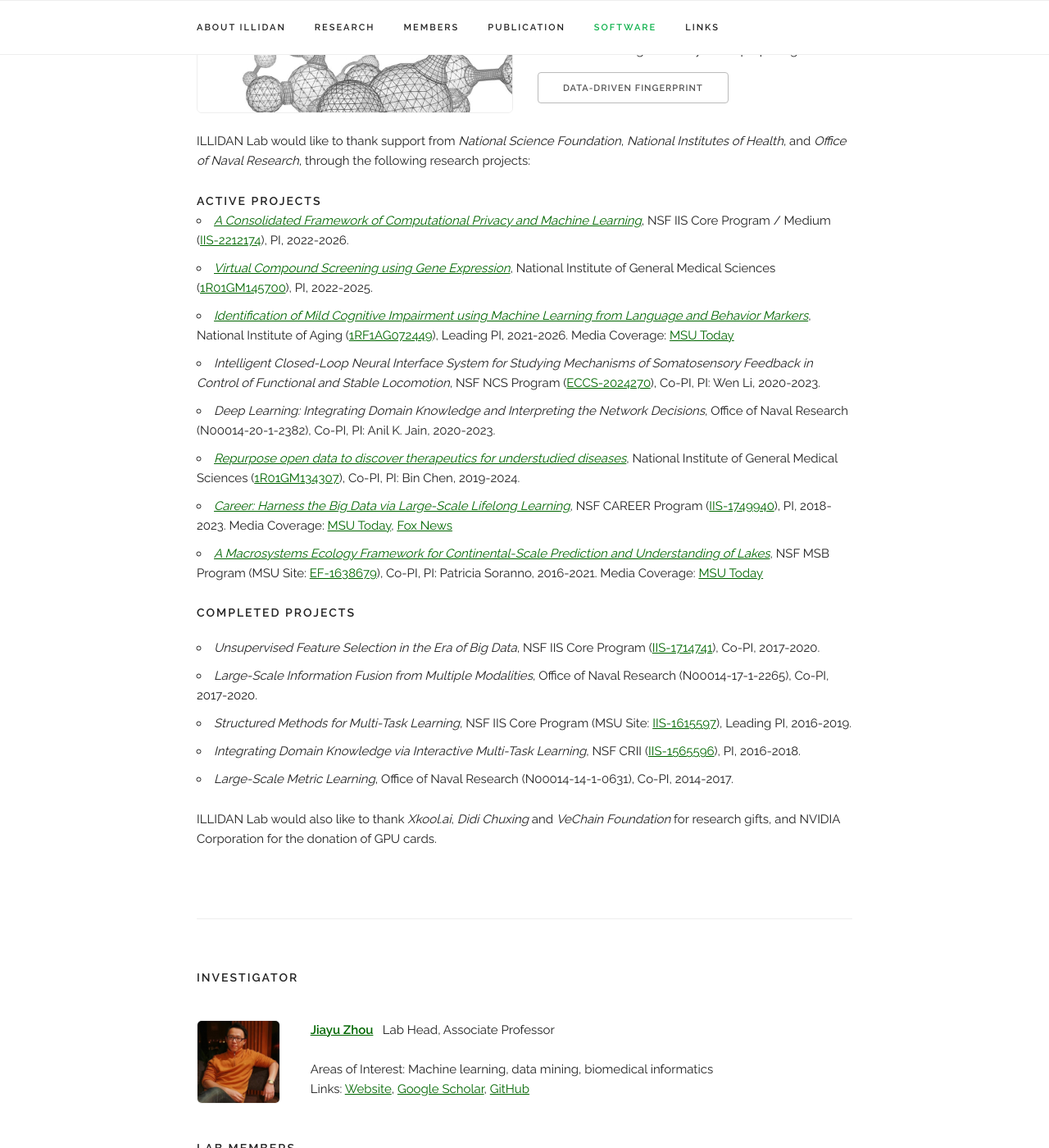
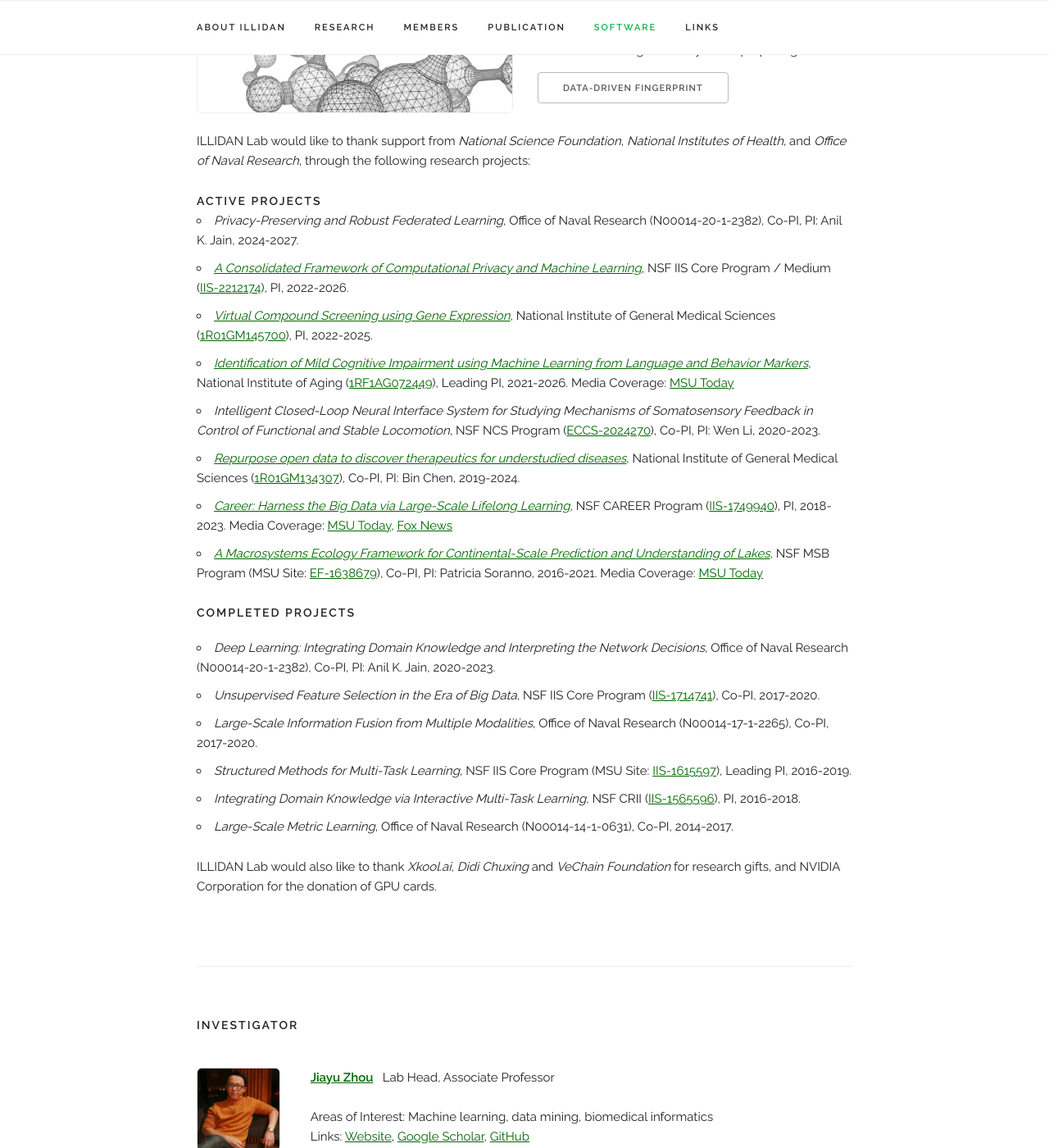
Before and after one commit to Marvelrex/denos.lab.io, a Jekyll site: the page built from index.html, in a window 1280 px wide and 1400 px high, scrolled down 1815 px. Shown: the whole window at 82% size. Built offline with Jekyll 4.4.1, drawn with Linux system fonts in a browser that asks for light colours; nearby versions of some CDN libraries.

Commit message:
Update grants

```diff
--- a/_layouts/default.html
+++ b/_layouts/default.html
@@ -168,6 +168,8 @@
 
       <h7 class="docs-header">Active Projects</h7>
       <ul>
+        <li><em>Privacy-Preserving and Robust Federated Learning</em>,
+                  Office of Naval Research (N00014-20-1-2382), Co-PI, PI: Anil K. Jain, 2024-2027. </li>
         <li><em><a href="#" target="blank">A Consolidated Framework of Computational Privacy and Machine Learning</a></em>,
                   NSF IIS Core Program / Medium (<a href="https://www.nsf.gov/awardsearch/showAward?AWD_ID=2212174" target="_blank">IIS-2212174</a>), PI, 2022-2026.
                    </li>
@@ -194,6 +194,8 @@
 
       <h6 class="docs-header">Completed Projects</h6>
       <ul>
+        <li><em>Deep Learning: Integrating Domain Knowledge and Interpreting the Network Decisions</em>,
+                  Office of Naval Research (N00014-20-1-2382), Co-PI, PI: Anil K. Jain, 2020-2023. </li>
         <li><em>Unsupervised Feature Selection in the Era of Big Data</em>,
                   NSF IIS Core Program (<a href="https://www.nsf.gov/awardsearch/showAward?AWD_ID=1714741" target="_blank">IIS-1714741</a>), Co-PI, 2017-2020. </li>
         <li><em>Large-Scale Information Fusion from Multiple Modalities</em>,
```
Also changed, not shown: other parts of _layouts/default.html (+0 -2 lines).
